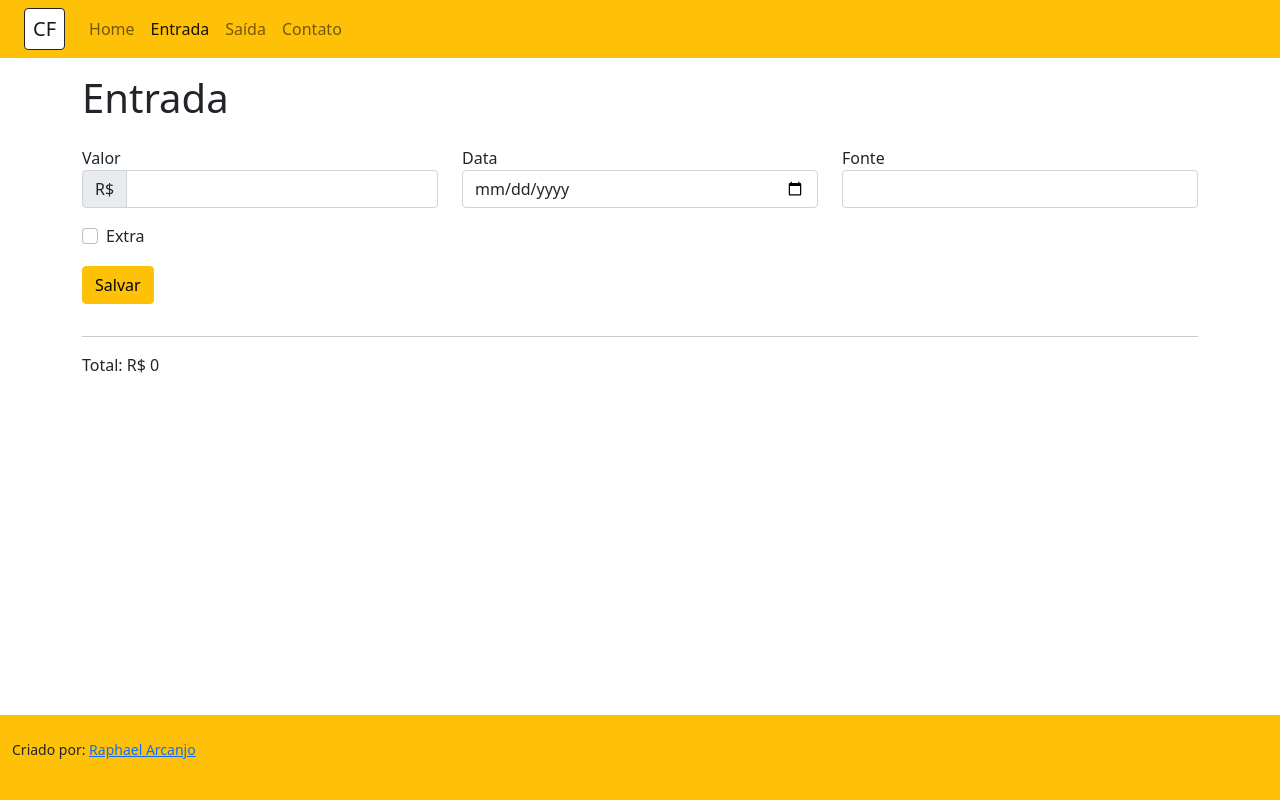
After one commit to raphaelarcanjo/controle_financeiro, a Django app: page /entrada in a window 1280 px wide. The commit adds this page. Run offline with Django 3.2, Linux system fonts and the light colour scheme.

Commit message:
conteúdo das views

```diff
--- a/controle/static/assets/css/style.css
+++ b/controle/static/assets/css/style.css
@@ -0,0 +1,9 @@
+html {
+    height: 100%;
+}
+
+body {
+    min-height: 100%;
+    display: flex;
+    flex-direction: column;
+}
--- /dev/null
+++ b/controle/templates/entrada.html
@@ -0,0 +1,34 @@
+{% extends 'layout.html' %}
+{% block title %}Entrada{% endblock %}
+{% block content %}
+<h1 class="py-3">Entrada</h1>
+<form action="" method="post" class="row">
+    {% csrf_token %}
+    <div class="mb-3 col-md-4">
+        <label for="valor">Valor</label>
+        <div class="input-group">
+            <span class="input-group-text">R$</span>
+            <input type="number" class="form-control" id="valor" step="0.01" min="0">
+        </div>
+    </div>
+    <div class="mb-3 col-md-4">
+        <label for="data">Data</label>
+        <input type="date" class="form-control" id="data">
+    </div>
+    <div class="mb-3 col-md-4">
+        <label for="fonte">Fonte</label>
+        <input type="text" class="form-control" id="fonte">
+    </div>
+    <div class="mb-3 col-12">
+        <div class="form-check">
+            <input type="checkbox" name="extra" id="extra" class="form-check-input">
+            <label for="extra" class="form-check-label">Extra</label>
+        </div>
+    </div>
+    <div class="mb-3">
+        <input type="submit" value="Salvar" class="btn btn-warning">
+    </div>
+</form>
+<hr>
+<p>Total: R$ {{ entrada }}</p>
+{% endblock %}
--- a/controle/templates/layout.html
+++ b/controle/templates/layout.html
@@ -23,38 +23,45 @@
 </head>
 
 <body>
-    <header>
-        <nav class="navbar navbar-expand-lg navbar-light bg-light">
+    <header class="container-fluid bg-warning">
+        <nav class="navbar navbar-expand-lg navbar-light">
             <div class="container-fluid">
-                <a class="navbar-brand border rounded p-2" href="#">CF</a>
-                <button class="navbar-toggler" type="button" data-bs-toggle="collapse" data-bs-target="#navbarNav"
-                    aria-controls="navbarNav" aria-expanded="false" aria-label="Toggle navigation">
+                <a class="navbar-brand px-2 border border-dark bg-white rounded" href="/">CF</a>
+                <button class="navbar-toggler" type="button" data-bs-toggle="collapse"
+                    data-bs-target="#navbarSupportedContent" aria-controls="navbarSupportedContent"
+                    aria-expanded="false" aria-label="Toggle navigation">
                     <span class="navbar-toggler-icon"></span>
                 </button>
-                <div class="collapse navbar-collapse" id="navbarNav">
-                    <ul class="navbar-nav">
+                <div class="collapse navbar-collapse" id="navbarSupportedContent">
+                    <ul class="navbar-nav me-auto mb-2 mb-lg-0">
                         <li class="nav-item">
-                            <a class="nav-link active" aria-current="page" href="{% url 'home' %}">Home</a>
+                            <a href="{% url 'home' %}" class="nav-link {% if request.resolver_match.url_name == 'home' %}active{% endif %}" aria-current="page">Home</a>
                         </li>
                         <li class="nav-item">
-                            <a class="nav-link" href="#">Features</a>
+                            <a href="{% url 'entrada' %}" class="nav-link {% if request.resolver_match.url_name == 'entrada' %}active{% endif %}">Entrada</a>
                         </li>
                         <li class="nav-item">
-                            <a class="nav-link" href="#">Pricing</a>
+                            <a href="{% url 'saida' %}" class="nav-link {% if request.resolver_match.url_name == 'saida' %}active{% endif %}">Saída</a>
                         </li>
                         <li class="nav-item">
-                            <a class="nav-link disabled" href="#" tabindex="-1" aria-disabled="true">Disabled</a>
+                            <a href="{% url 'contato' %}" class="nav-link {% if request.resolver_match.url_name == 'contato' %}active{% endif %}">Contato</a>
                         </li>
                     </ul>
                 </div>
             </div>
         </nav>
     </header>
-    <main>
+
+    <main class="container">
         {% block content %}
         {% endblock %}
     </main>
-    <footer></footer>
+
+    <footer class="container-fluid bg-warning mt-auto py-4">
+        <p class="small">
+            Criado por: <a href="https://github.com/raphaelarcanjo" target="_blank">Raphael Arcanjo</a>
+        </p>
+    </footer>
 </body>
 
 </html>
--- a/controle/urls.py
+++ b/controle/urls.py
@@ -2,5 +2,8 @@ from django.urls import path
 from . import views
 
 urlpatterns = [
-    path('', views.Home, name='home'),
+    path('', views.home, name='home'),
+    path('entrada', views.entrada, name='entrada'),
+    path('saida', views.saida, name='saida'),
+    path('contato', views.contato, name='contato'),
 ]
--- a/controle/views.py
+++ b/controle/views.py
@@ -1,6 +1,28 @@
 from django.http.response import HttpResponse, JsonResponse
 from django.shortcuts import render
 
-def Home(request):
-    data = {}
+def home(request):
+    data = {
+        'entrada': 0,
+        'saida': 0,
+        'caixa': 0
+    }
     return render(request, 'home.html', data)
+
+
+def entrada(request):
+    data = {
+        'entrada': 0
+    }
+    return render(request, 'entrada.html', data)
+
+
+def saida(request):
+    data = {
+        'saida': 0
+    }
+    return render(request, 'saida.html', data)
+
+
+def contato(request):
+    return render(request, 'contato.html')
```
Also changed, not shown: controle/templates/contato.html (added, +27 -0 lines), controle/templates/home.html (+26 -0 lines), controle/templates/saida.html (added, +33 -0 lines).
